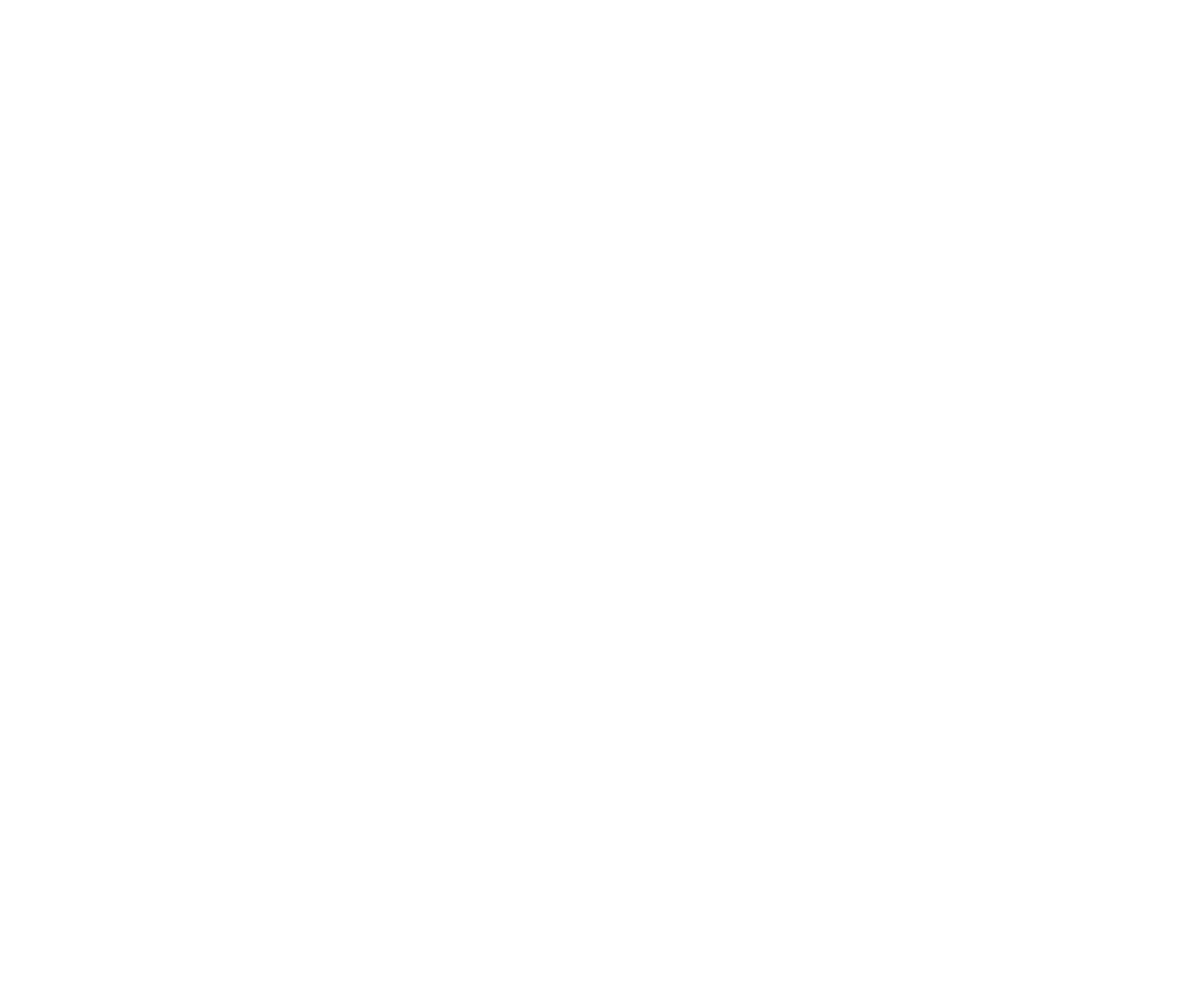
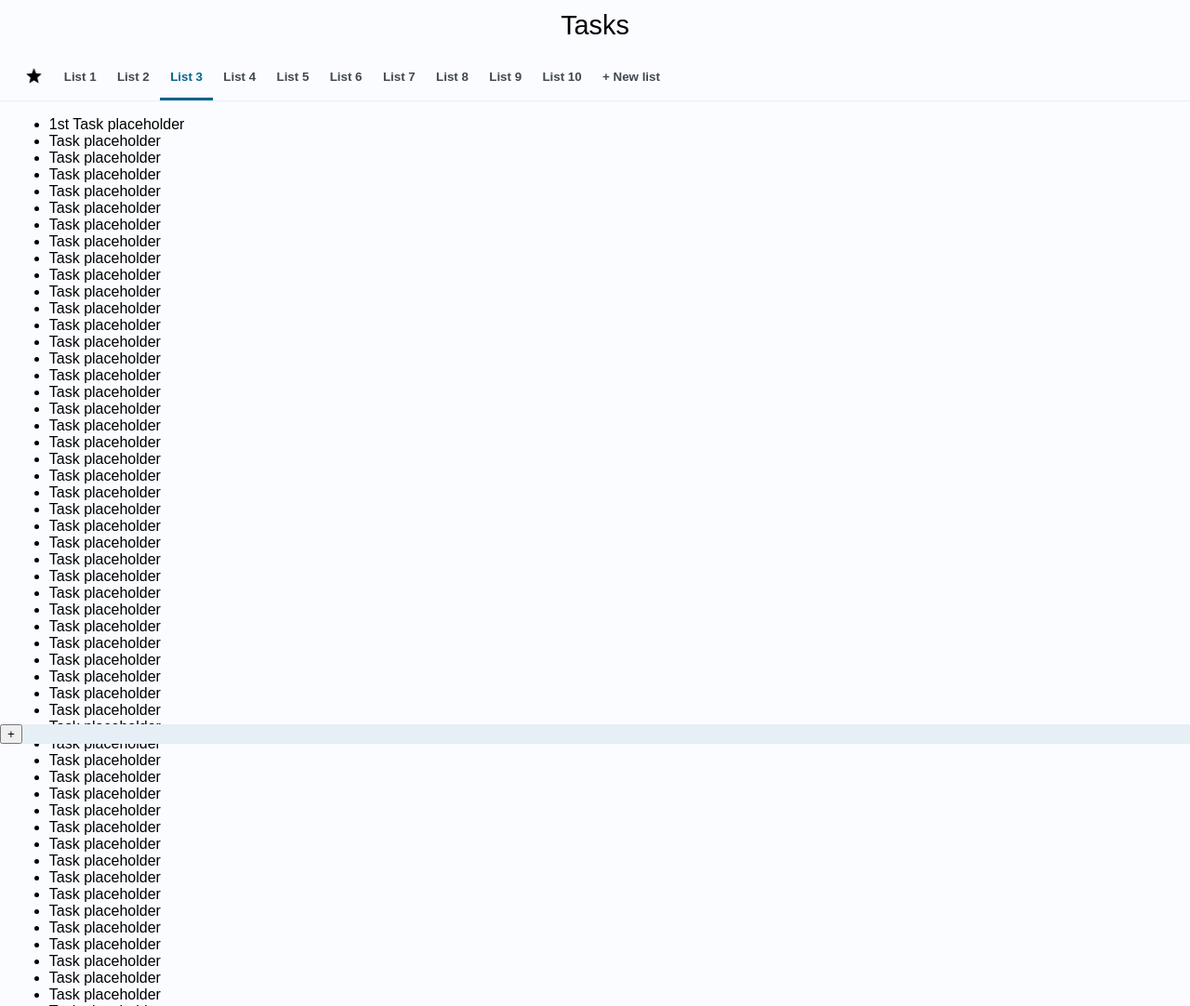
Before and after one commit to MedinaPM/to-do-list, a website built with webpack: page dist/index.html in a window 1280 px wide. Shown: the top 1082 px of the page at 93% size. Before the commit the page ends 800 px from the top, so only its background shows below. Built offline with nearby package versions, Linux system fonts and the light colour scheme.

Commit message:
Create the structure and style of the header

```diff
--- a/src/index.js
+++ b/src/index.js
@@ -1,5 +1,4 @@
-import './style.css';
-import { printHello, printHi } from './todo';
+import "./style.css";
+import stickyScrollHeader from "./sticky-scroll";
 
-printHello();
-printHi();
+window.addEventListener("scroll", stickyScrollHeader);
--- a/src/style.css
+++ b/src/style.css
@@ -0,0 +1,80 @@
+:root {
+  --base-color: rgb(251,252,255);
+  --contrast-light-color: rgb(230,239,246);
+  --contrast-strong-color: rgb(63,72,80);
+  --highlight-color: rgb(4,100,139);
+  font-family: sans-serif;
+}
+
+body {
+  margin: 0;
+  display: flex;
+  flex-direction: column;
+  justify-content: space-between;
+  height: 100vh;
+}
+
+body,
+.title,
+.nav {
+  background-color: var(--base-color);
+}
+
+.title {
+  display: flex;
+  flex-direction: column;
+  align-items: center;
+  font-size: 1.8rem;
+  font-weight: 400;
+}
+
+.title > p {
+  margin: 0.7rem 0 1rem;
+}
+
+.nav {
+  display: flex;
+  padding: 0 1rem;
+  overflow: auto;
+  white-space: nowrap;
+  border-bottom: 0.1rem solid var(--contrast-light-color);
+}
+
+.nav > button > img {
+  height: 1.2rem;
+}
+
+.nav > button {
+  padding: 0.7rem;
+  border: none;
+  border-bottom: 0.2rem solid var(--base-color);
+  background-color: var(--base-color);
+  color: var(--contrast-strong-color);
+  font-weight: 600;
+}
+
+.nav > button:hover {
+  background-color: var(--contrast-light-color);
+  border-bottom: 0.2rem solid var(--contrast-light-color);
+}
+
+.nav > button.active {
+  border-bottom: 0.2rem solid var(--highlight-color);
+  color: var(--highlight-color);
+}
+
+::-webkit-scrollbar {
+  display: none;
+}
+
+.main {
+  flex-grow: 1;
+  padding: 0 0.8rem 0.8rem;
+}
+
+.footer {
+  position: fixed;
+  bottom: 0;
+  width: 100%;
+  background-color: var(--contrast-light-color);
+}
```
Also changed, not shown: dist/index.html.
